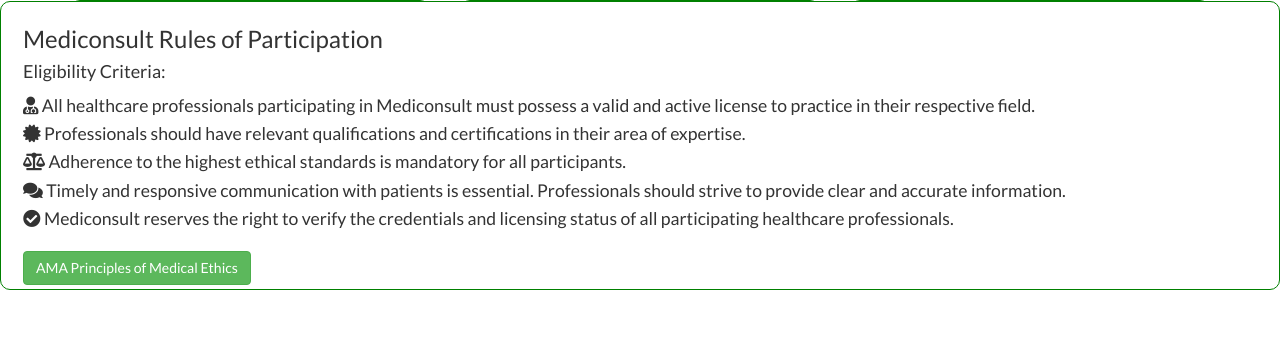
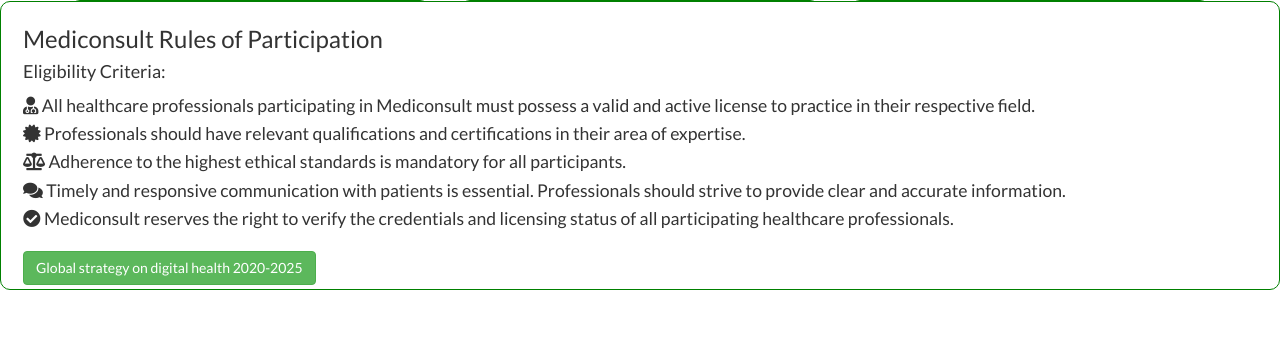
Before and after one commit to shazaaly/mediconsult, a Flask app: page / in a window 1280 px wide. Shown: the part 903-1253 px from the top of that part. Run offline with Flask 3, Linux system fonts and the light colour scheme; the page is wider than the window, and the part outside it is not shown; some libraries are stand-ins or nearby versions.

Commit message:
Global strategy on digital health 2020-2025 link

```diff
--- a/app/templates/index.html
+++ b/app/templates/index.html
@@ -87,7 +87,7 @@
 
                     <!-- Add more rules as needed -->
                     <div class="ama">
-                        <a href="https://code-medical-ethics.ama-assn.org/principles" class="btn btn-success">AMA Principles of Medical Ethics
+                        <a href="https://www.who.int/docs/default-source/documents/gs4dhdaa2a9f352b0445bafbc79ca799dce4d.pdf" class="btn btn-success">Global strategy on digital health 2020-2025
                         </a>
 
                     </div>
```
